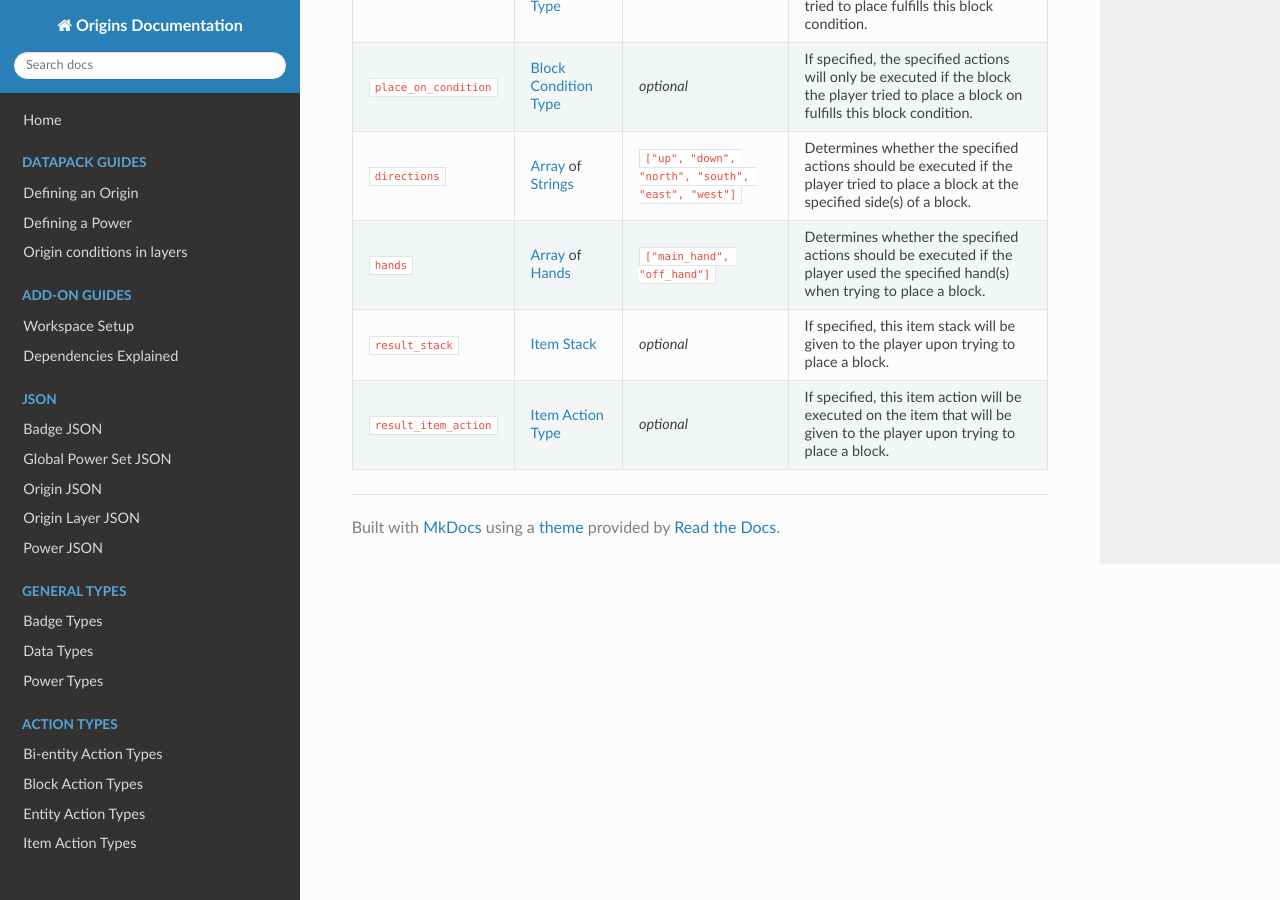
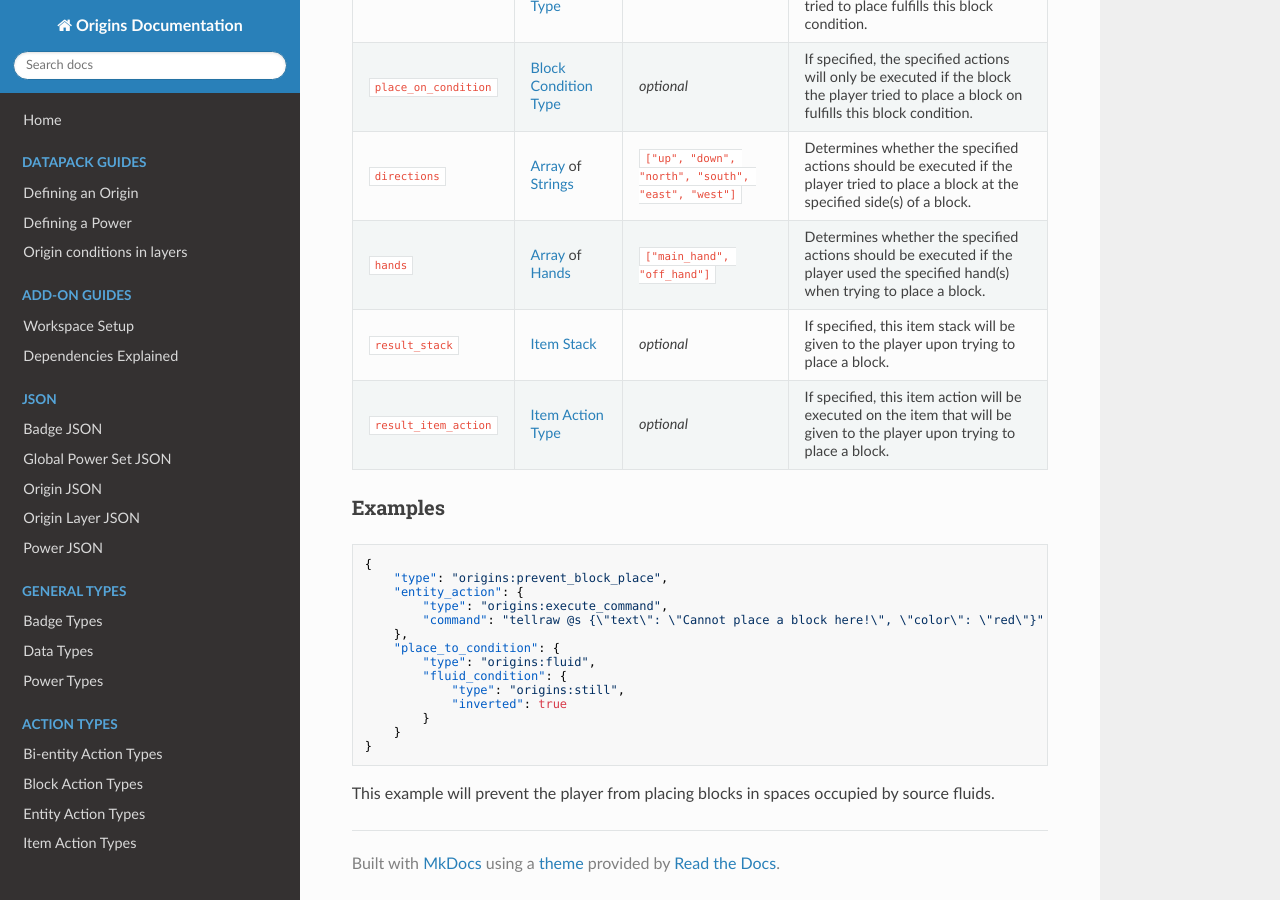
Before and after one commit to apace100/origins-docs, an MkDocs documentation site: the page built from docs/types/power_types/prevent_block_place.md, in a window 1280 px wide and 900 px high, scrolled down 828 px. Built offline with MkDocs 1.6.1, drawn with Linux system fonts in a browser that asks for light colours; nearby versions of some CDN libraries.

Commit message:
Updated `prevent_block_place` (Power type) + Added an example

````diff
--- a/docs/types/power_types/prevent_block_place.md
+++ b/docs/types/power_types/prevent_block_place.md
@@ -30,4 +30,23 @@ Field | Type | Default | Description
 `result_item_action` | [Item Action Type](../item_action_types.md) | *optional* | If specified, this item action will be executed on the item that will be given to the player upon trying to place a block.
 
 
-[//]: <> (TODO: Add examples)
+###	Examples
+
+```json
+{
+	"type": "origins:prevent_block_place",
+	"entity_action": {
+		"type": "origins:execute_command",
+		"command": "tellraw @s {\"text\": \"Cannot place a block here!\", \"color\": \"red\"}"
+	},
+	"place_to_condition": {
+		"type": "origins:fluid",
+		"fluid_condition": {
+			"type": "origins:still",
+			"inverted": true
+		}
+	}
+}
+```
+
+This example will prevent the player from placing blocks in spaces occupied by source fluids.
````
